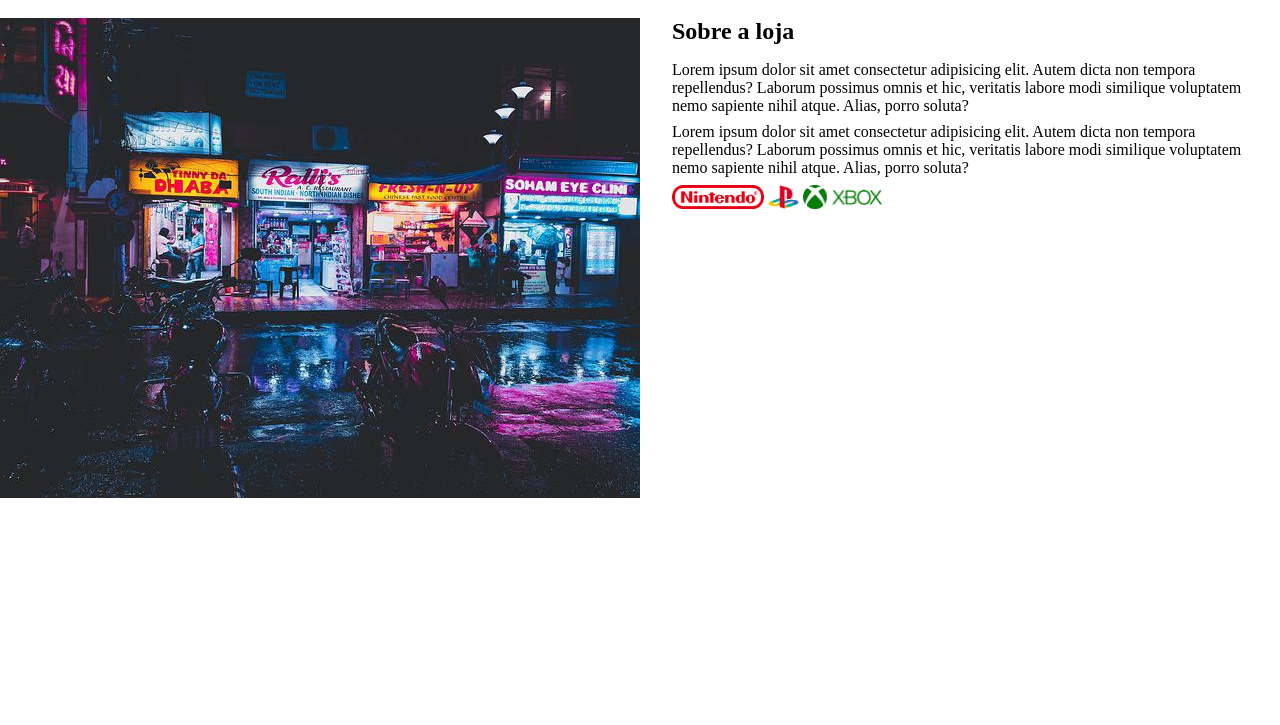
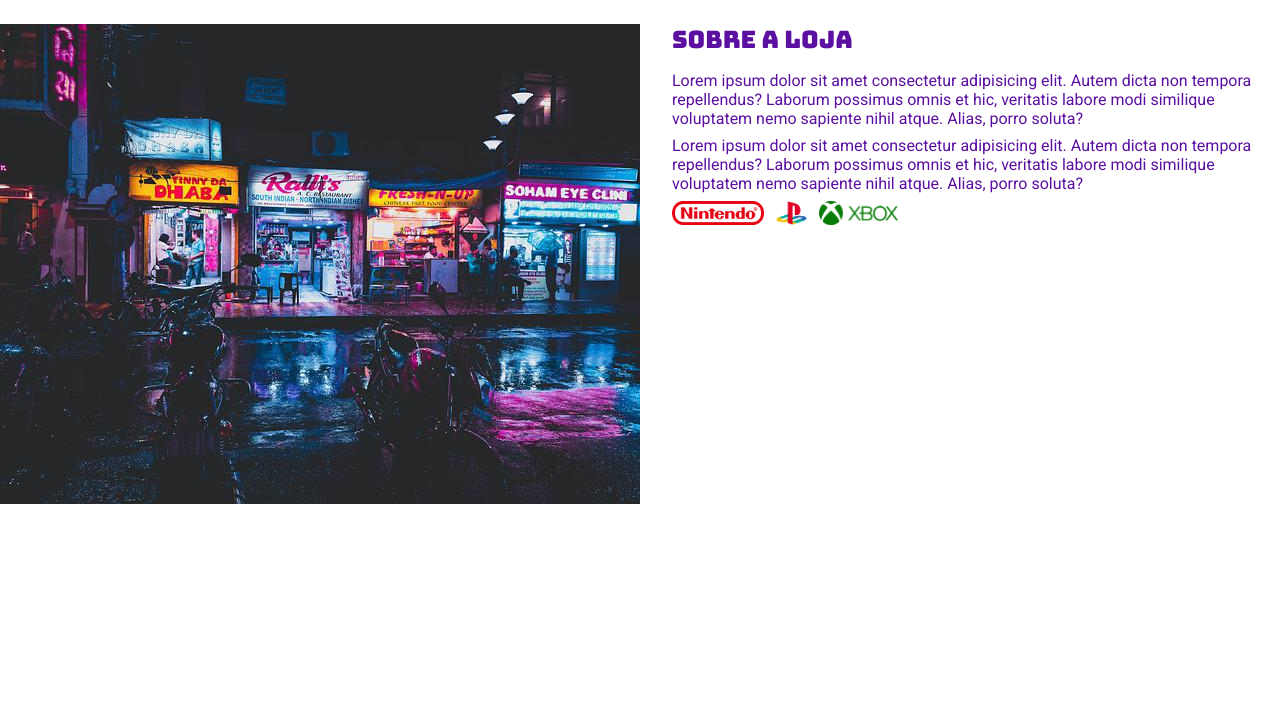
Before and after one commit to RicardoLucena99/Games-Lading-Page, a plain HTML site: page index.html in a window 1280 px wide. Shown: the part 75-800 px from the top of the page. Drawn offline with Linux system fonts and the light colour scheme.

Commit message:
feat: adding new fonts from google and styling them

```diff
--- a/index.html
+++ b/index.html
@@ -5,6 +5,9 @@
   <meta name="viewport" content="width=device-width, initial-scale=1.0">
   <title>Game shop - Sua loga de games</title>
   <link rel="stylesheet" href="main.css">
+  <link rel="preconnect" href="https://fonts.googleapis.com">
+  <link rel="preconnect" href="https://fonts.gstatic.com" crossorigin>
+  <link href="https://fonts.googleapis.com/css2?family=Bungee&family=Roboto&display=swap" rel="stylesheet">
 </head>
 <body>
   <header>
@@ -31,10 +34,11 @@
         </p>
         <p>Lorem ipsum dolor sit amet consectetur adipisicing elit. Autem dicta non tempora repellendus? Laborum possimus omnis et hic, veritatis labore modi similique voluptatem nemo sapiente nihil atque. Alias, porro soluta?
         </p>
-        <ul class="branch">
-          <img src="images/nintendo.png" alt="Nintendo"/>
-          <img src="images/playstation.png" alt="Playstation" />
-          <img src="images/xbox.png" alt="Xbox"/>
+        <ul class="brands">
+          <li><img src="images/nintendo.png" alt="Nintendo"/></li>
+          <li> <img src="images/playstation.png" alt="Playstation" /></li>
+            <li> <img src="images/xbox.png" alt="Xbox"/></li>
+
         </ul>
       </div>
     </div>
--- a/main.css
+++ b/main.css
@@ -2,6 +2,19 @@
   margin: 0;
   padding: 0;
   box-sizing: border-box;
+}
+
+header,
+section h2 {
+  font-family: "Bungee", sans-serif;
+  font-weight: normal;
+  font-style: normal;
+}
+
+body {
+  font-family: "Roboto", sans-serif;
+  font-weight: normal;
+  font-style: normal;
 }
 
 header {
@@ -12,7 +25,7 @@ header {
 header nav li {
   display: inline;
   margin-left: 16px;
-  font-size: 24px;
+  font-size: 16px;
 }
 
 header nav li a {
@@ -34,7 +47,12 @@ section .container {
   justify-content: space-between;
 }
 
-.branch img {
+.brands li {
+  display: inline;
+  margin-right: 8px;
+}
+
+.brands img {
   height: 24px;
 }
 
@@ -50,6 +68,10 @@ section h2 {
   margin-bottom: 16px;
 }
 
+section {
+  color: rgb(91, 16, 161);
+}
+
 section p {
   margin-bottom: 8px;
 }
```
